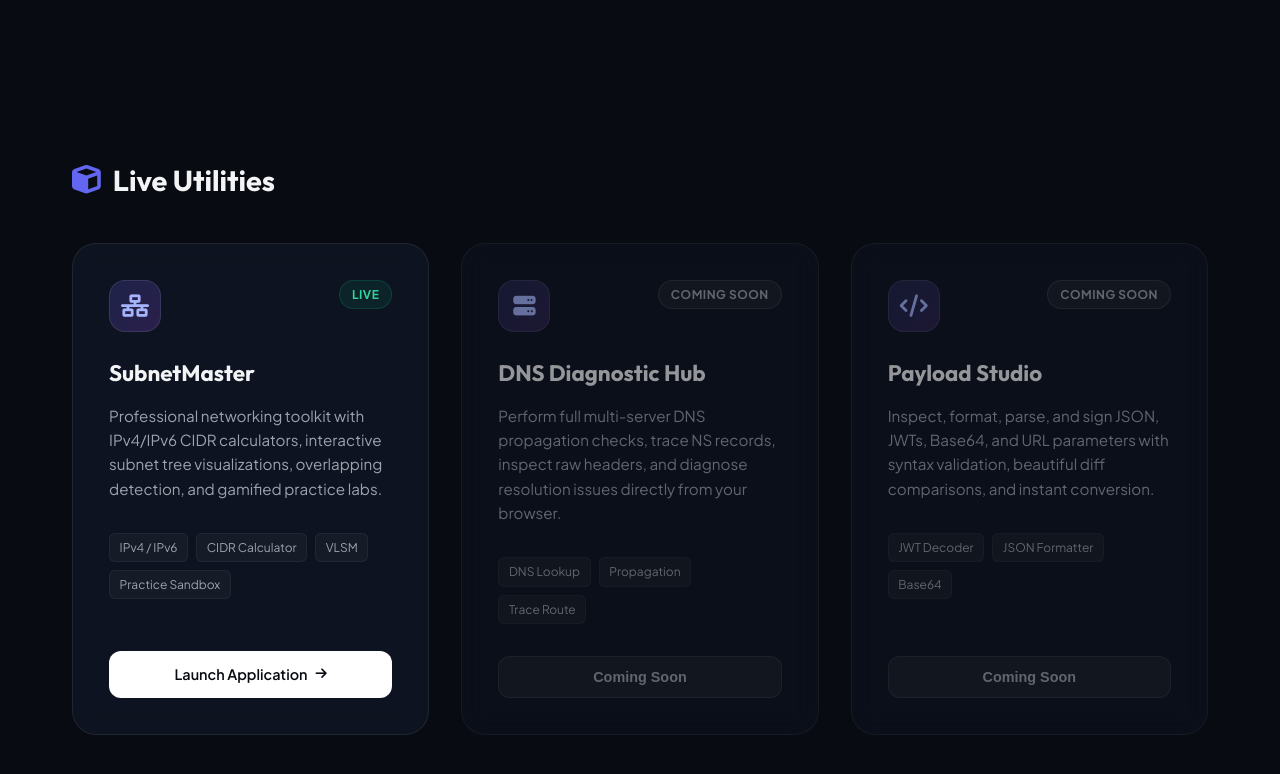
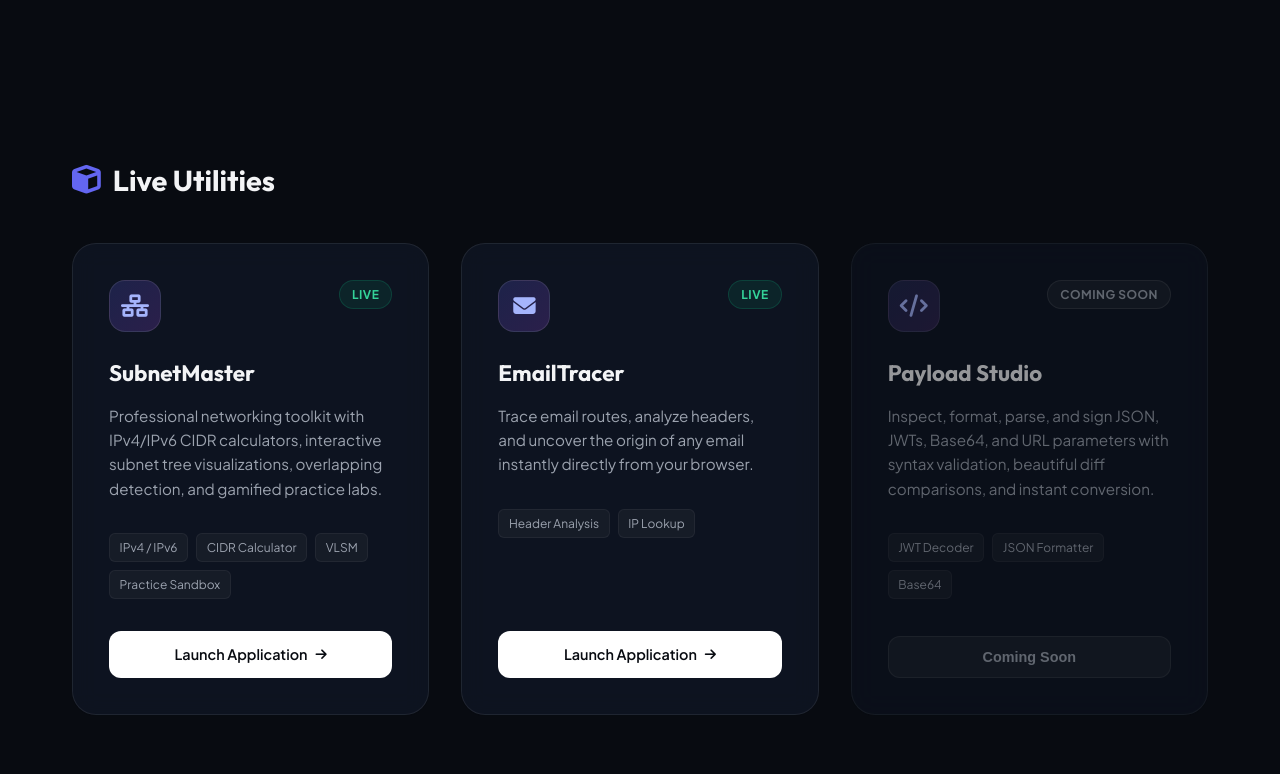
Before and after one commit to Honeyknows/weknows, a plain HTML site: page index.html in a window 1280 px wide. Shown: the part 510-1284 px from the top of the page. Drawn offline with Linux system fonts and the light colour scheme.

Commit message:
feat: add EmailTracer tool to build script and main page

```diff
--- a/index.html
+++ b/index.html
@@ -712,25 +712,26 @@
                 </div>
             </div>
 
-            <!-- Card 2: DNS Diagnostic Hub (Upcoming) -->
-            <div class="project-card upcoming-card">
+            <!-- Card 2: EmailTracer (Active) -->
+            <div class="project-card">
                 <div class="card-content">
                     <div class="card-header">
                         <div class="project-icon">
-                            <i class="fa-solid fa-server"></i>
+                            <i class="fa-solid fa-envelope"></i>
                         </div>
-                        <span class="status-badge upcoming">Coming Soon</span>
+                        <span class="status-badge active">Live</span>
                     </div>
-                    <h3 class="project-title">DNS Diagnostic Hub</h3>
-                    <p class="project-desc">Perform full multi-server DNS propagation checks, trace NS records, inspect raw headers, and diagnose resolution issues directly from your browser.</p>
+                    <h3 class="project-title">EmailTracer</h3>
+                    <p class="project-desc">Trace email routes, analyze headers, and uncover the origin of any email instantly directly from your browser.</p>
                     <div class="tags-container">
-                        <span class="tag">DNS Lookup</span>
-                        <span class="tag">Propagation</span>
-                        <span class="tag">Trace Route</span>
+                        <span class="tag">Header Analysis</span>
+                        <span class="tag">IP Lookup</span>
                     </div>
                 </div>
                 <div class="card-footer">
-                    <button class="upcoming-btn" disabled>Coming Soon</button>
+                    <a href="/emailtracer/" class="launch-btn" id="btn-emailtracer">
+                        Launch Application <i class="fa-solid fa-arrow-right"></i>
+                    </a>
                 </div>
             </div>
 
```
Also changed, not shown: 1 other file.
